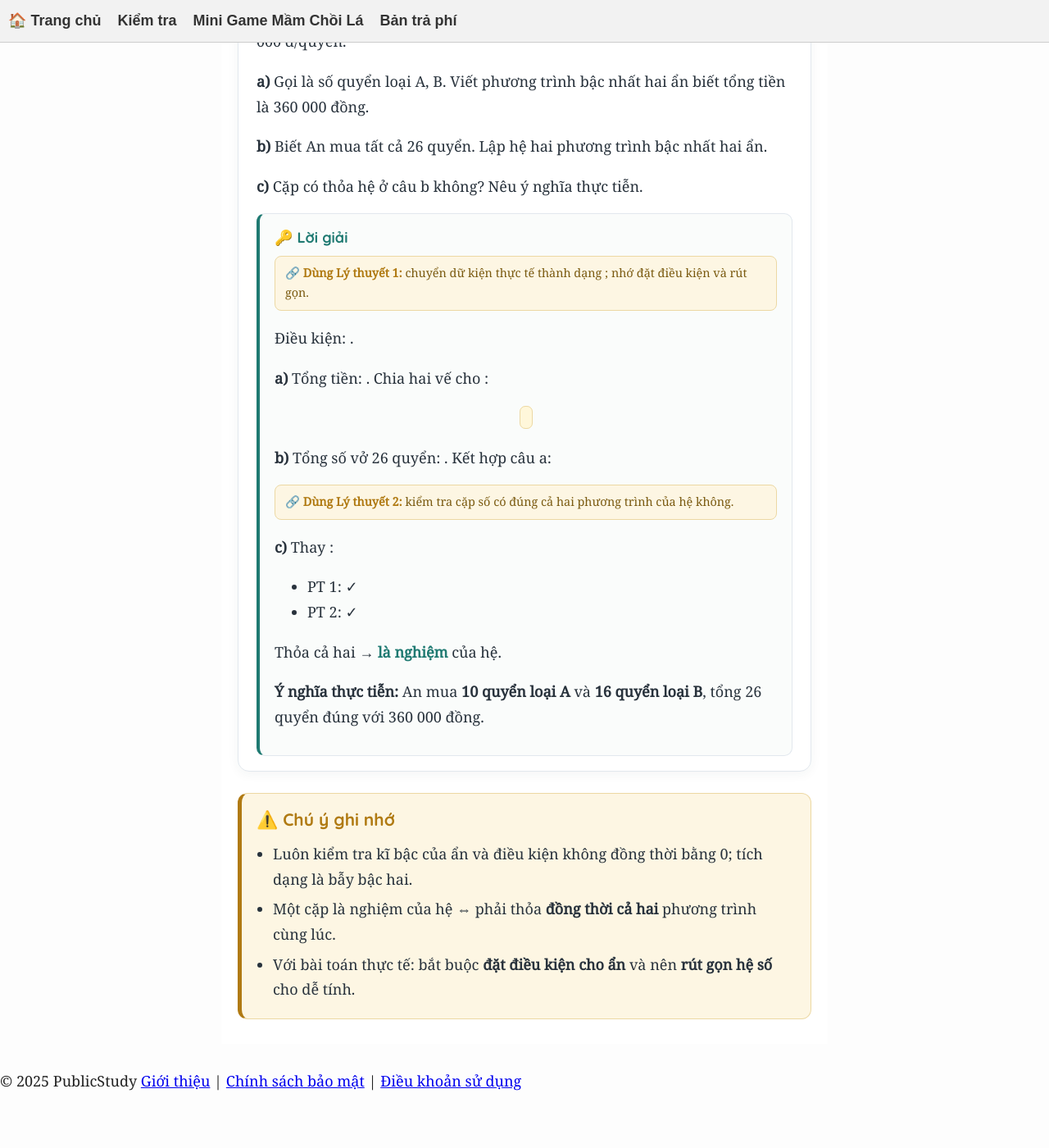
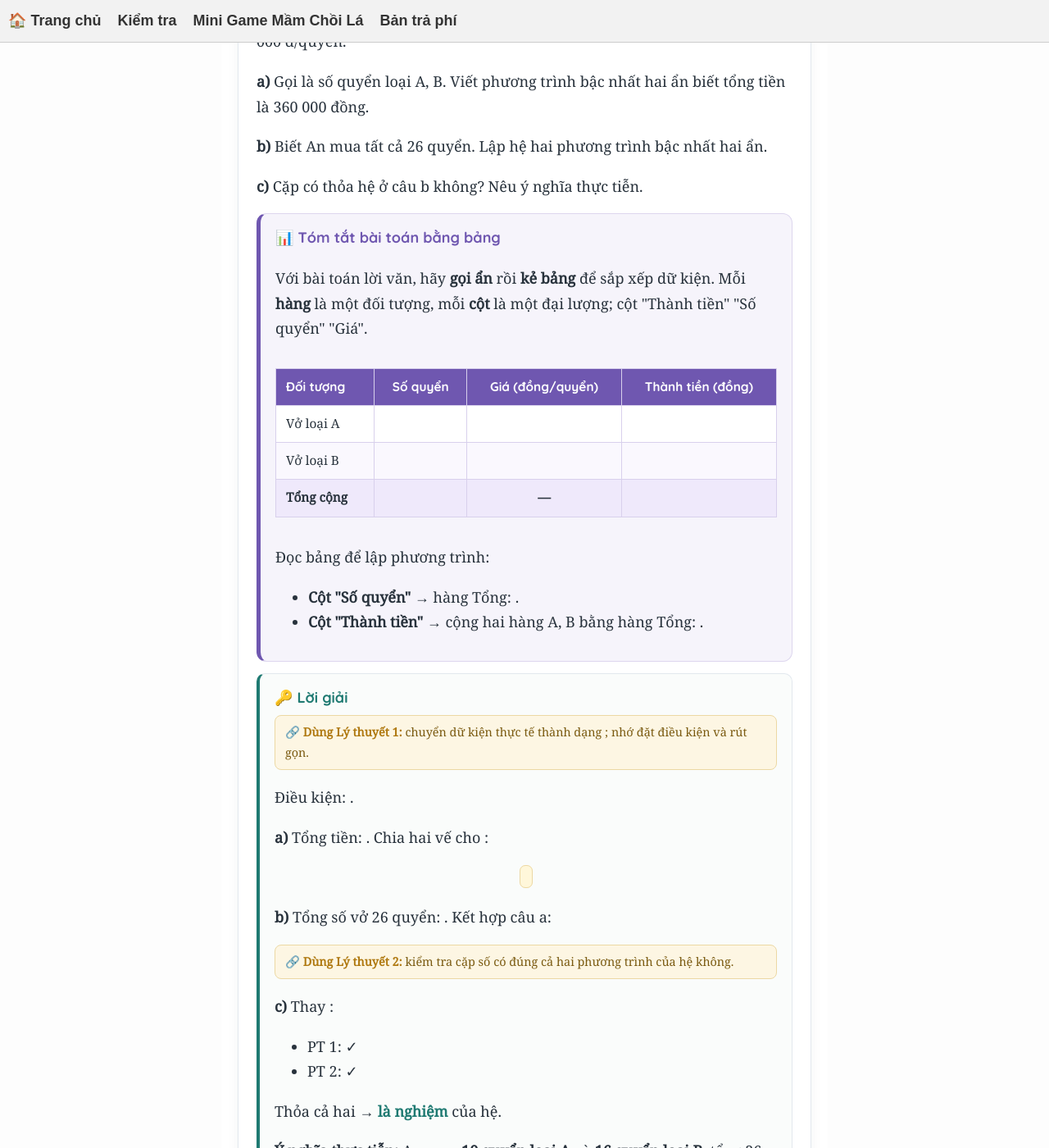
Before and after one commit to NguyenMuoiVN1988/publicstudyrepo, a Jekyll site: the page built from T9/2026PhieuBT/LGC1B1.html, in a window 1280 px wide and 1400 px high, scrolled down 4306 px. Shown: the whole window at 82% size. Built offline with Jekyll 4.4.1, drawn with Linux system fonts in a browser that asks for light colours; before the commit the page ends 5657 px from its top, so only the background shows below that; some of the changed text lies outside the part shown.

Commit message:
Bài 3: thêm mục tóm tắt bài toán bằng bảng + mẹo kẻ bảng theo trường hợp

```diff
--- a/T9/2026PhieuBT/LGC1B1.html
+++ b/T9/2026PhieuBT/LGC1B1.html
@@ -91,6 +91,23 @@ tags: [Toán 9, phương trình bậc nhất hai ẩn, hệ phương trình, đ
     margin:0 0 8px; }
   .lgc .note ul { margin:0; padding-left:20px; }
   .lgc .note li { margin:6px 0; }
+
+  /* ----- Bảng tóm tắt bài toán ----- */
+  .lgc .tomtat { background:#f6f4fb; border:1px solid #ddd6ee;
+    border-left:5px solid #6f57b0; border-radius:12px;
+    padding:14px 18px; margin:14px 0; }
+  .lgc .tomtat .h { font-family:'Quicksand',sans-serif; font-weight:700;
+    color:#6f57b0; margin:0 0 8px; }
+  .lgc .tbl-wrap { overflow-x:auto; margin:12px 0; }
+  .lgc .tbl { border-collapse:collapse; width:100%; min-width:420px;
+    background:#fff; font-size:.96rem; }
+  .lgc .tbl th, .lgc .tbl td { border:1px solid #d8d0ec;
+    padding:9px 12px; text-align:center; }
+  .lgc .tbl th { background:#6f57b0; color:#fff;
+    font-family:'Quicksand',sans-serif; font-weight:700; }
+  .lgc .tbl td:first-child, .lgc .tbl th:first-child { text-align:left; }
+  .lgc .tbl tbody tr:nth-child(even) { background:#faf8fe; }
+  .lgc .tbl tr.tong td { background:#efe9fb; font-weight:700; }
 
   /* ----- Hoạt hình vẽ đồ thị ----- */
   .lgc .graph-demo { background:#fff; border:1px solid var(--line);
@@ -252,6 +269,28 @@ tags: [Toán 9, phương trình bậc nhất hai ẩn, hệ phương trình, đ
       <p><b>c)</b> Cặp $(10; 16)$ có thỏa hệ ở câu b không? Nêu ý nghĩa thực tiễn.</p>
     </div>
 
+    <div class="tomtat">
+      <p class="h">📊 Tóm tắt bài toán bằng bảng</p>
+      <p>Với bài toán lời văn, hãy <b>gọi ẩn</b> rồi <b>kẻ bảng</b> để sắp xếp dữ kiện. Mỗi <b>hàng</b> là một đối tượng, mỗi <b>cột</b> là một đại lượng; cột "Thành tiền" $=$ "Số quyển" $\times$ "Giá".</p>
+      <div class="tbl-wrap">
+        <table class="tbl">
+          <thead>
+            <tr><th>Đối tượng</th><th>Số quyển</th><th>Giá (đồng/quyển)</th><th>Thành tiền (đồng)</th></tr>
+          </thead>
+          <tbody>
+            <tr><td>Vở loại A</td><td>$x$</td><td>$12\,000$</td><td>$12\,000\,x$</td></tr>
+            <tr><td>Vở loại B</td><td>$y$</td><td>$15\,000$</td><td>$15\,000\,y$</td></tr>
+            <tr class="tong"><td>Tổng cộng</td><td>$x + y = 26$</td><td>—</td><td>$360\,000$</td></tr>
+          </tbody>
+        </table>
+      </div>
+      <p>Đọc bảng để lập phương trình:</p>
+      <ul>
+        <li><b>Cột "Số quyển"</b> → hàng Tổng: $\;x + y = 26$.</li>
+        <li><b>Cột "Thành tiền"</b> → cộng hai hàng A, B bằng hàng Tổng: $\;12\,000x + 15\,000y = 360\,000$.</li>
+      </ul>
+    </div>
+
     <div class="loigiai">
       <p class="h">🔑 Lời giải</p>
       <a class="link" href="#lt-pt"><b>Dùng Lý thuyết 1:</b> chuyển dữ kiện thực tế thành dạng $ax + by = c$; nhớ đặt điều kiện và rút gọn.</a>
@@ -279,6 +318,7 @@ tags: [Toán 9, phương trình bậc nhất hai ẩn, hệ phương trình, đ
       <li>Luôn kiểm tra kĩ bậc của ẩn và điều kiện $a, b$ không đồng thời bằng 0; tích dạng $xy$ là bẫy bậc hai.</li>
       <li>Một cặp $(x; y)$ là nghiệm của hệ ⇔ phải thỏa <b>đồng thời cả hai</b> phương trình cùng lúc.</li>
       <li>Với bài toán thực tế: bắt buộc <b>đặt điều kiện cho ẩn</b> và nên <b>rút gọn hệ số</b> cho dễ tính.</li>
+      <li><b>Mẹo lập phương trình:</b> gọi ẩn xong hãy <b>kẻ bảng tóm tắt</b> — mỗi hàng là một đối tượng (hoặc một <i>trường hợp</i>/giai đoạn như: lúc đầu – lúc sau, đi – về, làm riêng – làm chung), mỗi cột là một đại lượng. Mỗi quan hệ "tổng" trong đề cho ta một phương trình của hệ.</li>
     </ul>
   </div>
 
```
